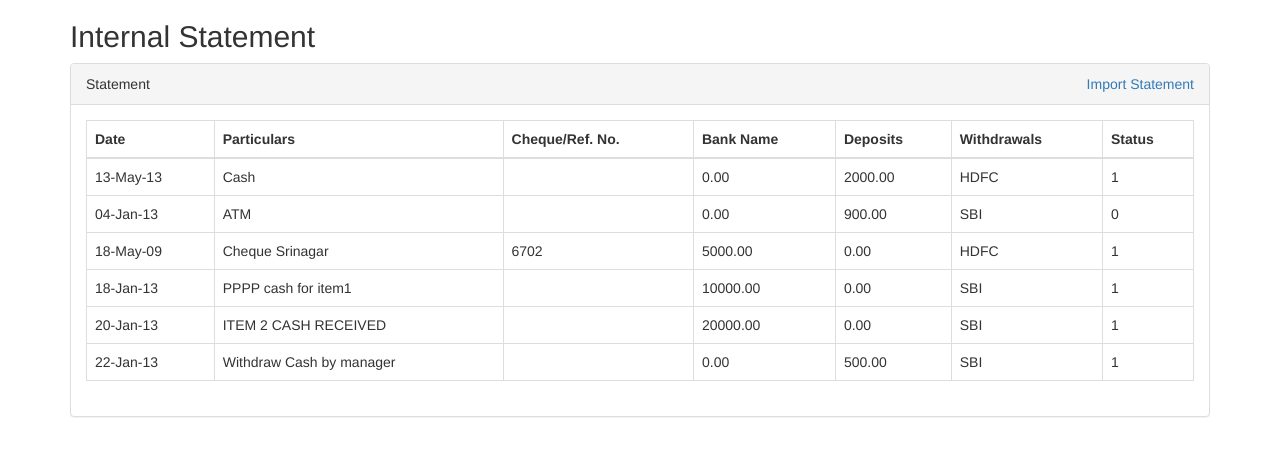
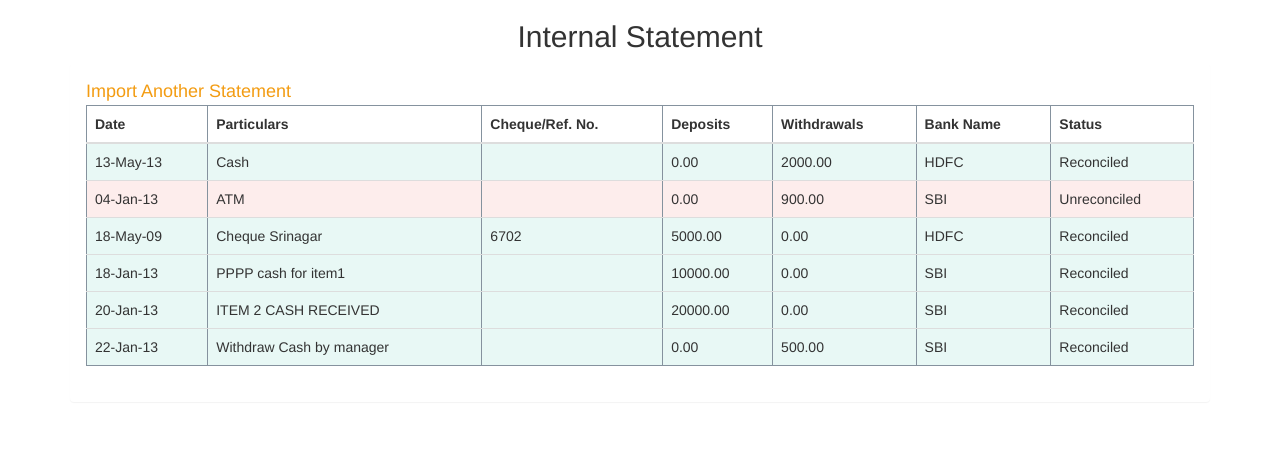
Before and after one commit to JayeshVyas/Bank_Reconciliation, a PHP site: page /internal_statement.php in a window 1280 px wide. Shown: the top 456 px of the page. Run offline with PHP 8.4, Linux system fonts and the light colour scheme; data comes from the database, SQL or seed files in the repository.

Commit message:
Update internal_statement.php

```diff
--- a/internal_statement.php
+++ b/internal_statement.php
@@ -1,67 +1,95 @@
 <?php
-//load the database configuration file
 include 'DBConfig.php';
-
-if(!empty($_GET['status'])){
-    switch($_GET['status']){
-        case 'succ':
-            $statusMsgClass = 'alert-success';
-            $statusMsg = 'Statement has been uploaded successfully.';
-            break;
-        case 'err':
-            $statusMsgClass = 'alert-danger';
-            $statusMsg = 'Some problem occurred, please try again.';
-            break;
-        case 'invalid_file':
-            $statusMsgClass = 'alert-danger';
-            $statusMsg = 'Please upload a valid CSV file.';
-            break;
-        default:
-            $statusMsgClass = '';
-            $statusMsg = '';
+$msg= '';
+if(!empty($_GET['st']))
+{
+    if($_GET['st'] == 'success')
+    {
+        $msg = 'Statement has been uploaded successfully.';
+    }
+    else if($_GET['st'] == 'error')
+    {
+        $msg = 'Some problem occurred. Please try again.';
+    }
+    else if($_GET['st'] == 'invalid_file')
+    {
+        $msg = 'Please upload a valid CSV file.';
     }
 }
 ?>
 <!DOCTYPE html>
 <html lang="en">
 <head>
-    <title>Internal Statement</title>
+    <title>Bank Reconciliation</title>
     <meta charset="utf-8">
     <meta name="viewport" content="width=device-width, initial-scale=1">
     <link rel="stylesheet" type="text/css" href="css/style1.css">
+
     <script src="js/js1.js"></script>
     <script src="js/js2.js"></script>
     <style type="text/css">
-        .panel-heading a{float: right;}
-        #importFrm{margin-bottom: 20px;display: none;}
-        #importFrm input[type=file] {display: inline;}
+        a:link, a:visited, a:active{
+            color: #F39C12;
+        }
+        a:hover{
+            color: #E59866;
+        }
+        #importFrm{
+            margin-bottom: 20px;
+            display: none;
+        }
+        #importFrm input[type=file] {
+            display: inline;
+        }
     </style>
-</head>
-<body>
-    <div class="container">
-        <h2>Internal Statement</h2>
-        <?php if(!empty($statusMsg)){
-            echo '<div class="alert '.$statusMsgClass.'">'.$statusMsg.'</div>';
-        } ?>
-    <div class="panel panel-default">
-        <div class="panel-heading">
-            Statement
-            <a href="javascript:void(0);" onclick="$('#importFrm').slideToggle();">Import Statement</a>
-        </div>
-        <div class="panel-body">
+    </head>
+
+    <body>
+        <div class="container">
+            <h2 align="center">Internal Statement</h2>
+
+
+    <div class="panel">
+
+        <?php
+        if($msg == '')
+        {
+
+        }
+        else if($msg=='Statement has been uploaded successfully.'){ ?>
+            <div id="deletesuccess" style="display:inline-block; float:right; background-color: #ABEBC6; padding: 10px 40px 10px 40px; width: 100%; border: 0px solid; border-radius=10%;">
+                <?php echo $msg; ?>
+            </div>
+            <?php }
+            else{?>
+            <div id="deletesuccess" style="display:inline-block; float:right; background-color: #F5B7B1; padding: 10px 40px 10px 40px; width: 100%; border-radius=5%;">
+                <?php echo $msg; ?>
+            </div>
+            <?php } ?>
+
+        <div class="panel-body" id="maindiv">
+            <a href="javascript:void(0);" onclick="$('#importFrm').slideToggle();" style="font-size:18px; text-decoration:none;">Import Another Statement</a>
+
             <form action="importInternalData.php" method="post" enctype="multipart/form-data" id="importFrm">
                 <input type="file" name="file" />
-                <input type="submit" class="btn btn-primary" name="importSubmit" value="IMPORT">
+                <input type="submit" class="btn btn-warning btn-small" name="importSubmit" value="Import">
             </form>
-            <table class="table table-bordered">
+
+            <script type="text/javascript">
+                $(document).ready( function() {
+                    $('#deletesuccess').delay(2000).fadeOut();
+                });
+            </script>
+
+            <table class="table" border="1px groove" style="border-color: #85929E">
                 <thead>
-                    <tr>
+                    <tr border="1px">
                         <th>Date</th>
                         <th>Particulars</th>
                         <th>Cheque/Ref. No.</th>
-                        <th>Bank Name</th>
                         <th>Deposits</th>
                         <th>Withdrawals</th>
+                        <th>Bank Name</th>
                         <th>Status</th>
                     </tr>
                 </thead>
@@ -71,18 +99,37 @@ if(!empty($_GET['status'])){
                     $query = $db->query("SELECT * FROM internalstatement");
                     if($query->num_rows > 0){
                         while($row = $query->fetch_assoc()){
+                            if($row['status'] == 0)
+                            {
                         ?>
-                    <tr>
+                    <tr style="background-color: #FDEDEC">
                         <td><?php echo $row['cdate']; ?></td>
                         <td><?php echo $row['particulars']; ?></td>
                         <td><?php echo $row['reference']; ?></td>
                         <td><?php echo $row['deposits']; ?></td>
                         <td><?php echo $row['withdrawals']; ?></td>
                         <td><?php echo $row['bankname']; ?></td>
-                        <td><?php echo $row['status'];?></td>
+                        <td>Unreconciled</td>
                     </tr>
+                    <?php
+                            }
+                            else
+                            {
+                            ?>
+                    <tr style="background-color: #E8F8F5">
+                        <td><?php echo $row['cdate']; ?></td>
+                        <td><?php echo $row['particulars']; ?></td>
+                        <td><?php echo $row['reference']; ?></td>
+                        <td><?php echo $row['deposits']; ?></td>
+                        <td><?php echo $row['withdrawals']; ?></td>
+                        <td><?php echo $row['bankname']; ?></td>
+                        <td>Reconciled</td>
+                    </tr>
+                    <?php
+                            }
+                            ?>
                     <?php } }else{ ?>
-                    <tr><td colspan="8">No record(s) found.....</td></tr>
+                    <tr><td colspan="8">No statement(s) to be displayed...</td></tr>
                     <?php } ?>
                 </tbody>
             </table>
```
